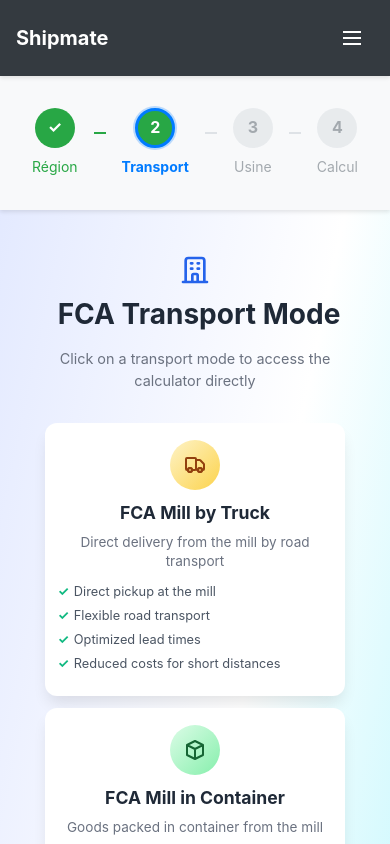
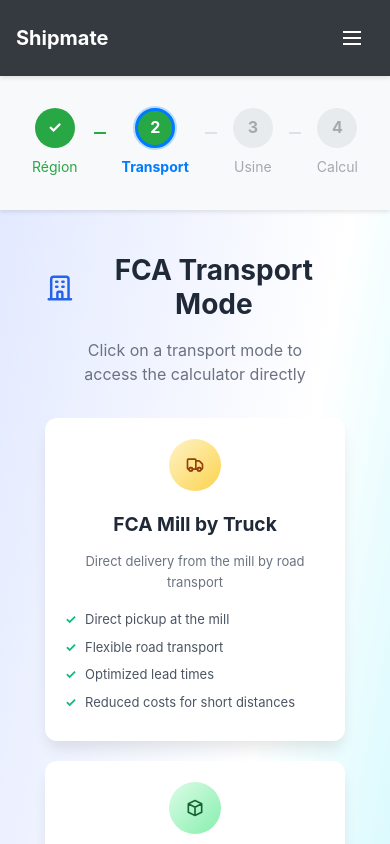
Before and after one commit to ghezal0n/CalculCost, a React (Create React App) app: page /transport in a window 390 px wide. Shown: the top 844 px of the page. Built offline with nearby package versions, Linux system fonts and the light colour scheme.

Commit message:
correction de la partie responsive mobile de TransportPage

```diff
--- a/src/assets/styles/TransportChoice.css
+++ b/src/assets/styles/TransportChoice.css
@@ -300,39 +300,15 @@ body {
 
 /* === RESPONSIVE DESIGN MOBILE OPTIMISÉ === */
 
-/* Tablets */
-@media (max-width: 1024px) {
-  .container {
-    padding: 20px 1.5rem;
-  }
-
-  .choice-card {
-    width: calc(50% - 12px);
-    min-width: 320px;
-  }
-}
-
-/* Mobile Large (jusqu'à 768px) */
 @media (max-width: 768px) {
   .container {
     padding: 16px 1rem;
   }
 
-  /* Header optimisé */
-  .header {
-    margin-bottom: 32px;
-  }
-
-  .header-title {
-    flex-direction: column;
-    gap: 12px;
-    margin-bottom: 20px;
-  }
-
+  /* Header mobile - conserve votre style exact */
   .header-title h1 {
-    font-size: 1.8rem;
-    margin-left: 0;
-    line-height: 1.2;
+    font-size: 2rem;
+    text-align: center;
   }
 
   .ship-icon {
@@ -341,62 +317,39 @@ body {
   }
 
   .header-subtitle {
-    font-size: 1.1rem;
+    font-size: 1.125rem;
+    text-align: center;
     padding: 0 16px;
-    line-height: 1.4;
   }
 
   .header-description,
   .header-region-description {
-    font-size: 0.95rem;
+    font-size: 1rem;
+    text-align: center;
     padding: 0 16px;
     line-height: 1.5;
-    max-width: 100%;
   }
 
-  .header-region-description {
-    margin-top: 12px;
-    padding: 12px 16px;
-    background: rgba(37, 99, 235, 0.1);
-    border-radius: 8px;
-    border-left: 3px solid #2563eb;
-  }
-
-  /* Grille de choix mobile */
+  /* Grille de choix mobile - garde votre structure */
   .choices-grid {
     flex-direction: column;
-    gap: 16px;
-    margin-bottom: 32px;
+    gap: 20px;
+    align-items: center;
   }
 
   .choice-card {
     width: 100%;
     max-width: 100%;
     min-width: auto;
-    padding: 20px 16px;
-    margin: 0;
+    /* Conserve exactement votre design de cartes */
+    padding: 24px 20px;
   }
 
-  /* Animation tactile améliorée */
-  .choice-card:active {
-    transform: scale(0.98);
-    transition: transform 0.1s ease;
-  }
-
-  .choice-card:hover {
-    transform: none;
-  }
-
-  .choice-card:hover .choice-icon {
-    transform: none;
-  }
-
-  /* Icônes optimisées */
+  /* Conserve vos icônes exactement comme elles sont */
   .choice-icon {
     width: 56px;
     height: 56px;
-    margin-bottom: 16px;
-    padding: 12px;
+    margin-bottom: 20px;
   }
 
   .choice-icon svg {
@@ -404,79 +357,69 @@ body {
     height: 28px;
   }
 
-  /* Contenu des cartes */
+  /* Garde votre typographie de cartes */
   .choice-title {
-    font-size: 1.2rem;
-    margin-bottom: 8px;
-    line-height: 1.3;
+    font-size: 1.25rem;
+    text-align: center;
   }
 
   .choice-description {
-    font-size: 0.9rem;
-    margin-bottom: 12px;
-    line-height: 1.4;
-    color: #6b7280;
+    font-size: 14px;
+    text-align: center;
+    margin-bottom: 16px;
   }
 
+  /* Conserve votre système de features */
   .choice-features {
-    max-width: 100%;
-    margin: 0;
+    text-align: left;
+    max-width: 280px;
+    margin: 0 auto;
   }
 
   .choice-features li {
-    font-size: 0.85rem;
-    margin-bottom: 6px;
-    padding-left: 18px;
-    line-height: 1.4;
+    font-size: 14px;
+    margin-bottom: 8px;
   }
 
-  .choice-features li::before {
-    font-size: 0.8rem;
-  }
-
-  /* Section CTA mobile */
+  /* Section CTA - garde votre style */
   .cta-section {
-    padding: 20px 16px;
+    padding: 24px 20px;
     border-radius: 12px;
-    margin-top: 24px;
   }
 
   .cta-title {
-    font-size: 1.2rem;
+    font-size: 1.25rem;
+    text-align: center;
   }
 
   .cta-description {
-    font-size: 0.9rem;
-    line-height: 1.4;
+    font-size: 14px;
+    text-align: center;
   }
 
   .proceed-btn {
     width: 100%;
     padding: 16px 24px;
-    font-size: 1rem;
+    font-size: 16px;
     border-radius: 10px;
-    min-height: 52px;
+    min-height: 48px;
   }
 
   .selected-choice {
-    padding: 14px;
+    padding: 16px;
     border-radius: 10px;
-    margin-bottom: 20px;
-  }
-
-  .selected-choice-text {
-    font-size: 0.9rem;
+    text-align: center;
   }
 }
 
-/* Mobile Small (jusqu'à 480px) */
+/* Optimisations supplémentaires pour très petits écrans */
 @media (max-width: 480px) {
   .container {
     padding: 12px 0.8rem;
   }
 
   .header-title h1 {
-    font-size: 1.6rem;
+    font-size: 1.8rem;
   }
 
   .ship-icon {
@@ -484,117 +427,35 @@ body {
     height: 36px;
   }
 
-  .header-description,
-  .header-region-description {
-    font-size: 0.9rem;
-    padding: 0 12px;
-  }
-
   .choice-card {
-    padding: 16px 12px;
+    padding: 20px 16px;
   }
 
   .choice-icon {
-    width: 50px;
-    height: 50px;
-    margin-bottom: 12px;
+    width: 52px;
+    height: 52px;
+    margin-bottom: 18px;
   }
 
   .choice-icon svg {
-    width: 24px;
-    height: 24px;
+    width: 26px;
+    height: 26px;
   }
 
   .choice-title {
-    font-size: 1.1rem;
+    font-size: 1.2rem;
   }
 
   .choice-description {
-    font-size: 0.85rem;
+    font-size: 13px;
+  }
+
+  .choice-features {
+    max-width: 260px;
   }
 
   .choice-features li {
-    font-size: 0.8rem;
-    padding-left: 16px;
-  }
-
-  .choices-grid {
-    gap: 12px;
+    font-size: 13px;
+    margin-bottom: 7px;
   }
 }
-
-/* Mobile Extra Small (jusqu'à 360px) */
-@media (max-width: 360px) {
-  .container {
-    padding: 10px 0.5rem;
-  }
-
-  .header-title h1 {
-    font-size: 1.4rem;
-  }
-
-  .choice-card {
-    padding: 14px 10px;
-  }
-
-  .choice-features li {
-    font-size: 0.75rem;
-  }
-}
-
-/* Optimisations pour les appareils avec écrans haute densité */
-@media (-webkit-min-device-pixel-ratio: 2) {
-  .choice-card {
-    box-shadow: 0 8px 12px -2px rgba(0, 0, 0, 0.08);
-  }
-
-  .choice-card:hover,
-  .choice-card.selected {
-    box-shadow: 0 20px 40px -8px rgba(0, 0, 0, 0.2);
-  }
-}
-
-/* Amélioration pour les utilisateurs préférant moins d'animations */
-@media (prefers-reduced-motion: reduce) {
-  .choice-card,
-  .choice-icon,
-  .proceed-btn,
-  .fade-in {
-    transition: none;
-  }
-
-  .choice-card:hover .choice-icon {
-    transform: none;
-  }
-}
-
-/* Mode sombre (si supporté par le navigateur) */
-@media (prefers-color-scheme: dark) {
-  body {
-    background: linear-gradient(135deg, #1e293b 0%, #334155 100%);
-    color: #f1f5f9;
-  }
-
-  .choice-card {
-    background: #334155;
-    border-color: #475569;
-  }
-
-  .choice-card:hover,
-  .choice-card.selected {
-    background: #475569;
-    border-color: #60a5fa;
-  }
-
-  .choice-title {
-    color: #f1f5f9;
-  }
-
-  .choice-description {
-    color: #cbd5e1;
-  }
-
-  .choice-features li {
-    color: #e2e8f0;
-  }
-}
```
